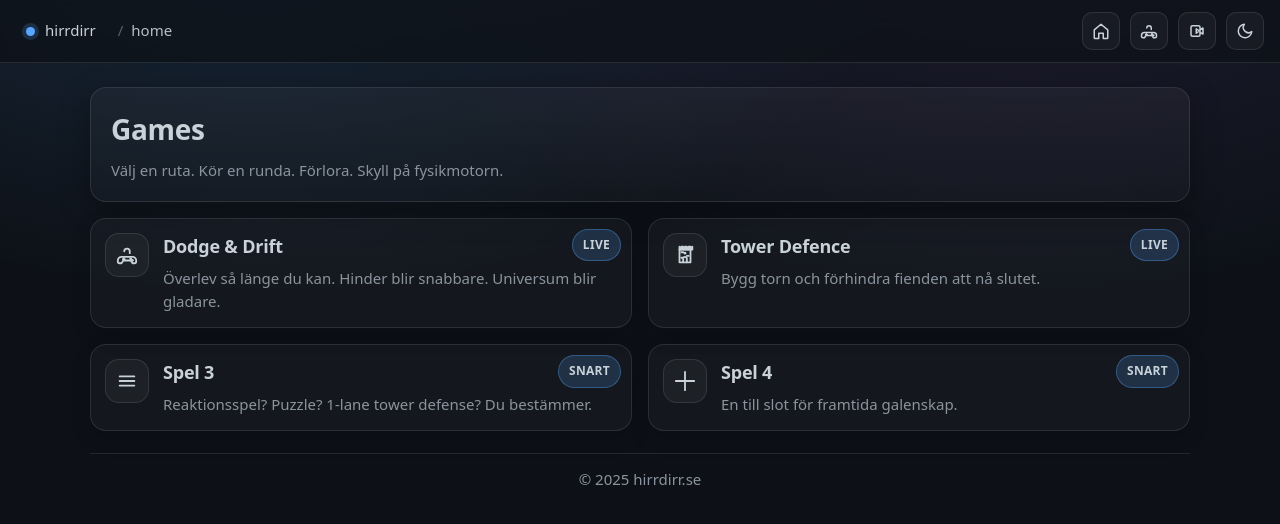
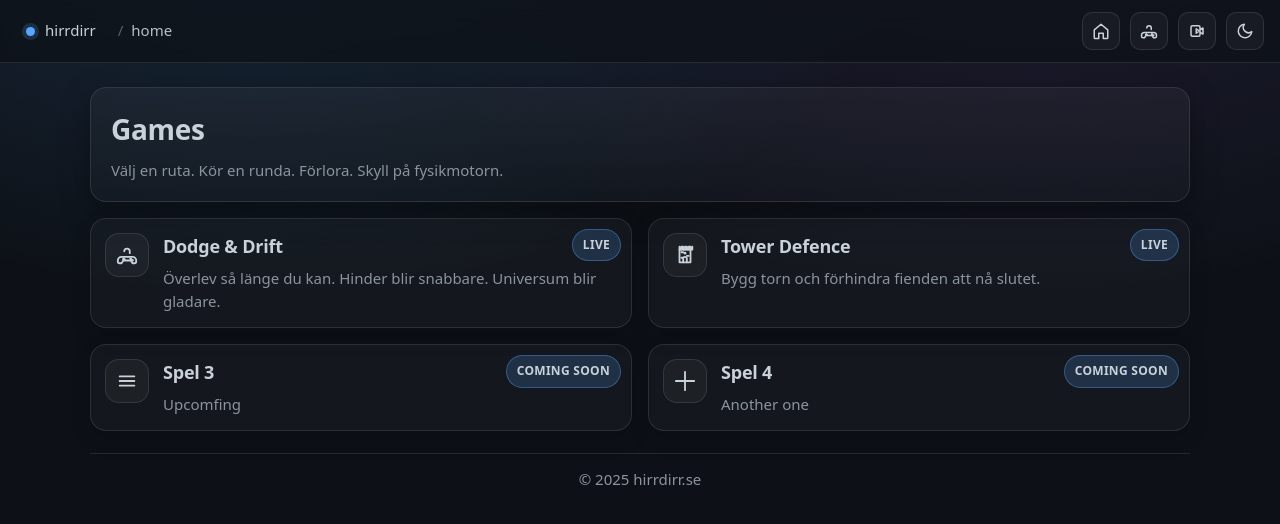
Before and after one commit to hirrdirr/hirrdirr.github.io, a Jekyll site: the page built from games/index.html, in a window 1280 px wide. Shown: the top 524 px of the page. Built offline with Jekyll 4.4.1, drawn with Linux system fonts in a browser that asks for light colours.

Commit message:
Update game badges and descriptions in index.html

```diff
--- a/games/index.html
+++ b/games/index.html
@@ -69,7 +69,7 @@ navlabel: games
     </a>
 
     <a class="game" href="#" onclick="return false;">
-      <div class="badge">SNART</div>
+      <div class="badge">COMING SOON</div>
       <div class="row">
         <div class="gicon" aria-hidden="true">
           <svg viewBox="0 0 24 24">
@@ -78,13 +78,13 @@ navlabel: games
         </div>
         <div>
           <h3>Spel 3</h3>
-          <p>Reaktionsspel? Puzzle? 1-lane tower defense? Du bestämmer.</p>
+          <p>Upcomfing</p>
         </div>
       </div>
     </a>
 
     <a class="game" href="#" onclick="return false;">
-      <div class="badge">SNART</div>
+      <div class="badge">COMING SOON</div>
       <div class="row">
         <div class="gicon" aria-hidden="true">
           <svg viewBox="0 0 24 24">
@@ -93,7 +93,7 @@ navlabel: games
         </div>
         <div>
           <h3>Spel 4</h3>
-          <p>En till slot för framtida galenskap.</p>
+          <p>Another one</p>
         </div>
       </div>
     </a>
```
